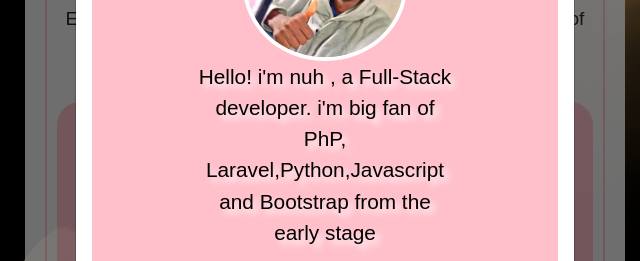
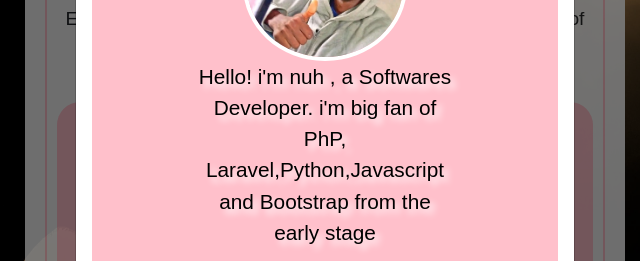
Before and after one commit to NuhuWambali/Love_Calculator, a plain HTML site: page index.html in a window 1280 px wide. Both pictures are taken after a click on the button "Developer info". Shown: the part 265-526 px from the top of the page, 315-955 px from the left. Drawn offline with Linux system fonts and the light colour scheme.

Commit message:
Update index.html
Update developer description

```diff
--- a/index.html
+++ b/index.html
@@ -34,7 +34,7 @@
                             <div class="developer">
                                 <h2 class="developer-head"> Meet our developer</h2>
                                 <img class="dev-img" src="./images/developer.jpg" alt="developer-image">
-                                <p class="dev-text">Hello! i'm nuh , a Full-Stack developer. i'm big fan of PhP, Laravel,Python,Javascript and Bootstrap
+                                <p class="dev-text">Hello! i'm nuh , a Softwares Developer. i'm big fan of PhP, Laravel,Python,Javascript and Bootstrap
                                     from the early stage
                                 </p>
                                 <button type="button" class="btn btn-outline-dark"<a href="mailto:wambalinuhu@gmail.com"></a>EMAIL ME</button>
```
